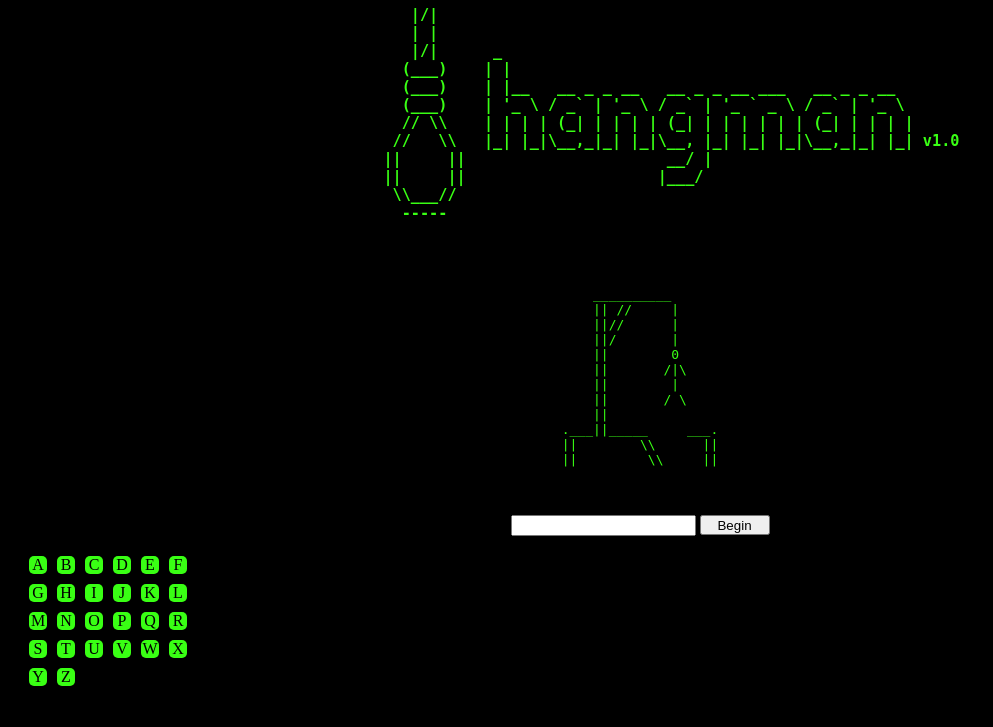
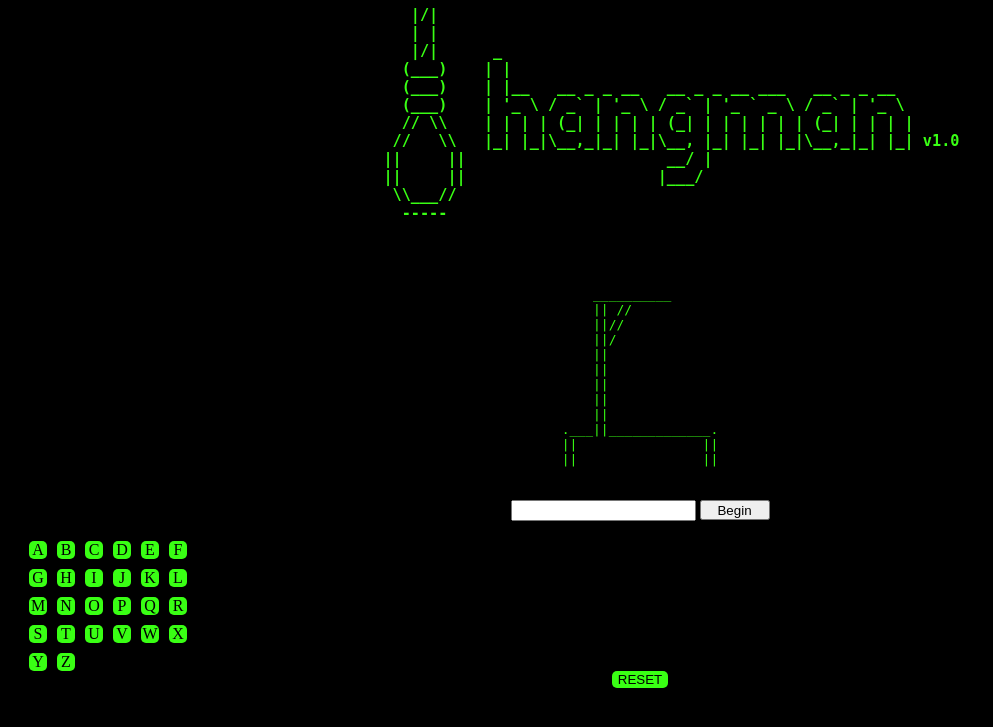
Before and after one commit to ntartaro/hangman, a PHP site: page / in a window 1280 px wide. Shown: the top 727 px of the page, without its empty margins (0-993 px from the left). Run offline with PHP 8.4, Linux system fonts and the light colour scheme.

Commit message:
various changes

```diff
--- a/index.html
+++ b/index.html
@@ -28,21 +28,21 @@
 
 <section class="game">
 	<div class="gallows">
-		<pre>
+<pre>
     __________
-    || //     |
-    ||//      |
-    ||/       |
-    ||        0
-    ||       /|\
-    ||        |
-    ||       / \
+    || //
+    ||//
+    ||/
     ||
-.___||_____     ___.
-||        \\      ||
-||         \\     ||
-		</pre>
-	</div>
+    ||
+    ||
+    ||
+    ||
+.___||_____________.
+||                ||
+||                ||
+</pre>
+</div>
 </section>
 
 <section class="goesHere">
@@ -51,7 +51,7 @@
 
 
 <main>
-	<form>
+	<form class="input1">
 		<input class="data" type="text">
 		<button class="inputButton">Begin</button>
 	</form>
@@ -86,6 +86,12 @@
 	<div class="alphabet">Z</div>
 </section>
 
-<script type="text/javascript" src="script.js"></script>
+<section class="reset">
+<button class="rest">RESET</button>
+</section>
+
+<script type="text/javascript" src="script.js">
+
+</script>
 </body>
 </html>
--- a/script.js
+++ b/script.js
@@ -1,8 +1,12 @@
+
+// Data storage and input
 var dataStored = []
+const input1 = document.querySelector('.input1')
 const inputButton = document.querySelector('.inputButton')
 
 inputButton.addEventListener('click', function(e) {
 	e.preventDefault()
+	input1.style.display = 'none'
 	var dataField = document.querySelector('.data').value
 	if (dataField == '') {
 		return
@@ -17,10 +21,44 @@ inputButton.addEventListener('click', function(e) {
 	}
 })
 
+
+// Letter buttons
 const letterButton = document.querySelector('.letters')
 
 letterButton.addEventListener('click', function(e) {
 	e.preventDefault()
 	e.target.style.background = 'black'
 	e.target.style.color = '#39ff14'
+
+	for (i = 0; i < dataStored.length; i++) {
+		if (dataStored[0][i] == e.target.textContent) {
+			document.querySelectorAll('.answers')[i].value = e.target.textContent
+			console.log('HEY')
+		} else if (dataStored[0][i + 1] == e.target.textContent) {
+			document.querySelectorAll('.answers')[i + 1].value = e.target.textContent
+			console.log('HEY')
+		}
+	}
 })
+
+
+//document.querySelectorAll('.answers')
+
+//Hangman builder
+//     __________
+//     |20| //     |
+//     ||//      |
+//     ||/       |
+//     ||        0
+//     ||       /|\
+//     ||        |
+//     ||       / \
+//     ||
+// .___||_____     ___.
+// ||        \\      ||
+// ||         \\     ||
+
+var counter = 0
+if (counter == 1) {
+	document.querySelector('.gallows').textContent[28] = "|"
+}
--- a/style.css
+++ b/style.css
@@ -32,14 +32,26 @@ h3 {
 	border-left: black;
 	border-bottom: solid #39ff14 2px;
 	color: #39ff14;
-	width: 8px;
+	width: 10px;
 	margin: 10px;
 }
 
-button {
+.inputButton {
 	width: 70px;
 	height: 20px;
 	text-align: center;
+}
+
+.rest {
+	border-radius: 5px;
+	border: black;
+	background: #39ff14;
+}
+
+.reset {
+	display: flex;
+	justify-content: center;
+	align-items: center;
 }
 
 main {
```
